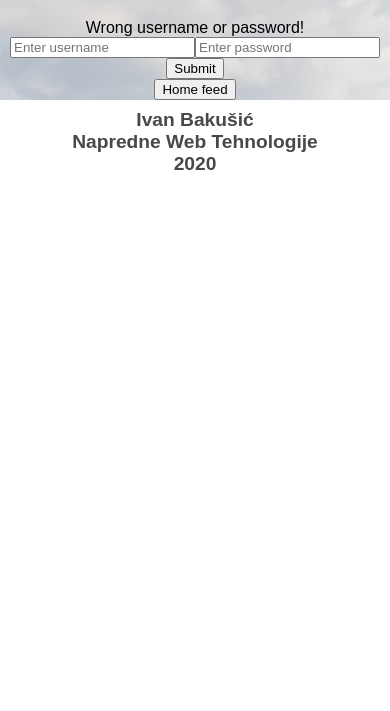
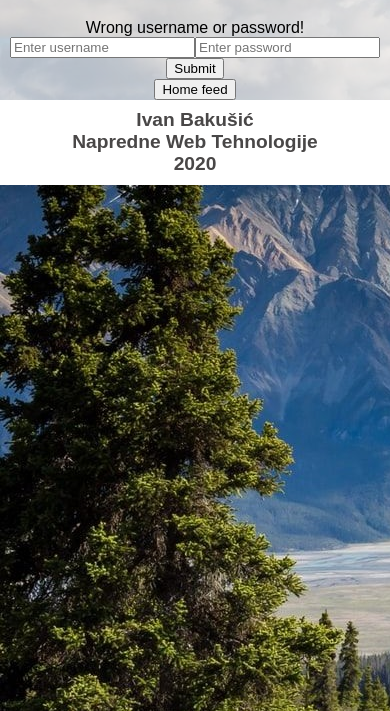
Before and after one commit to IvanBakusic/newProject, a Gatsby site: page /login in a window 390 px wide. Shown: the part 133-844 px from the top of the page. Built offline with nearby package versions, Linux system fonts and the light colour scheme; Gatsby itself is replaced by a stand-in of ours.

Commit message:
Adapted background for mobile phones

```diff
--- a/src/components/layout/layout.js
+++ b/src/components/layout/layout.js
@@ -1,17 +1,25 @@
 import React from "react"
 import "../modules/layout.css"
 import "../../../node_modules/font-awesome/css/font-awesome.css"
+import backgroundImage from "../../images/backgroundNatureNWT.jpg"
 
 import Header from "./header"
 import Footer from "./footer"
 
 const Layout = ({ children }) => {
   return (
-    <div id="wholePage">
-      <Header />
-      {children}
-      <Footer />
-    </div>
+    <>
+      <img
+        src={backgroundImage}
+        id="backgroundImage"
+        alt="backgroundImage.jpg"
+      />
+      <div id="wholePage">
+        <Header />
+        {children}
+        <Footer />
+      </div>
+    </>
   )
 }
 
--- a/src/components/modules/layout.css
+++ b/src/components/modules/layout.css
@@ -5,10 +5,9 @@ body {
   scroll-behavior: smooth;
 }
 
-#gatsby-focus-wrapper {
-  background-image: url("../../images/backgroundNatureNWT.jpg");
-  background-repeat: no-repeat;
-  background-attachment: fixed;
+#backgroundImage {
+  position: fixed;
+  z-index: -1;
 }
 
 #wholePage {
```
